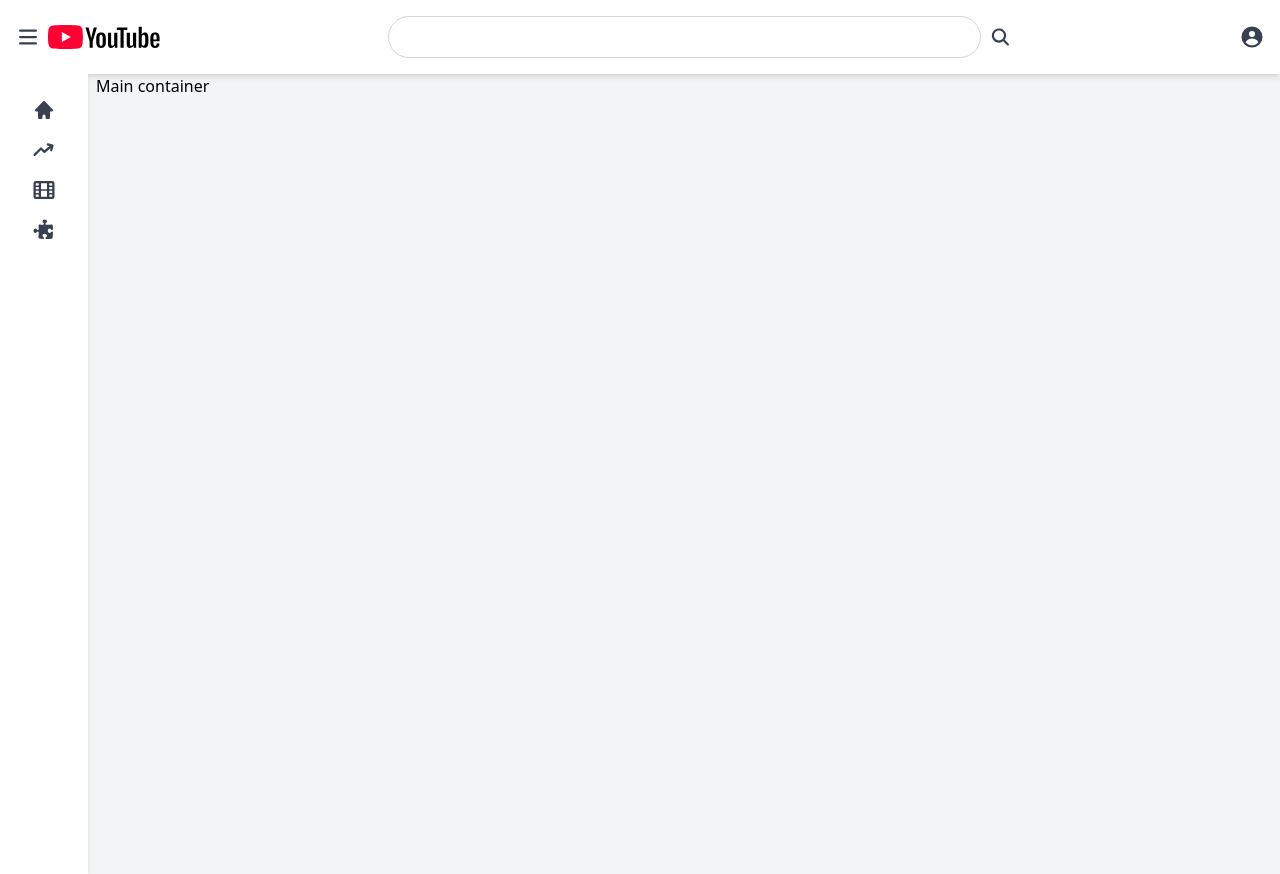
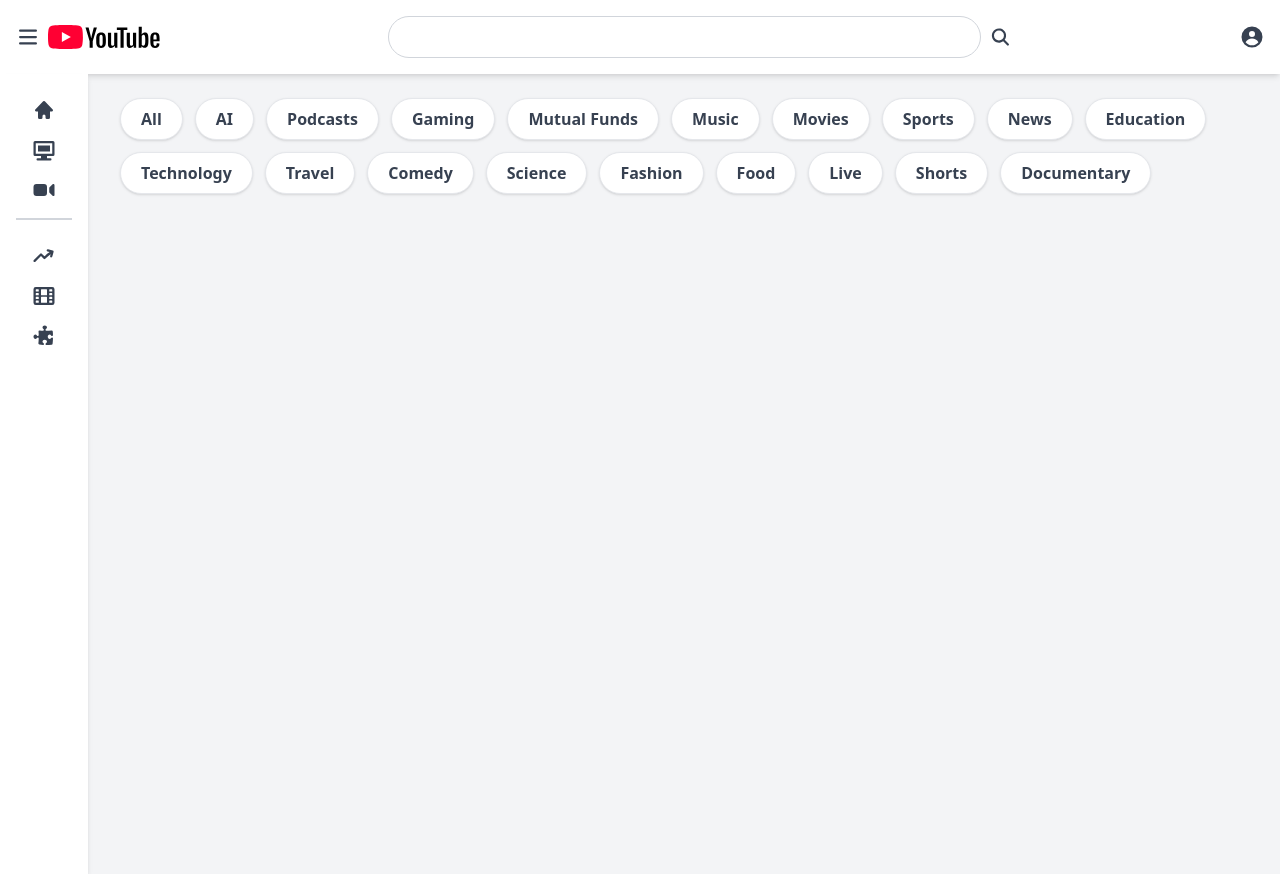
Before and after one commit to chitteshk/youtube-clone, a React (Create React App) app: page / in a window 1280 px wide. Built offline with nearby package versions, Linux system fonts and the light colour scheme; no server answers.

Commit message:
Router setup,styles and api integration

```diff
--- a/package.json
+++ b/package.json
@@ -40,6 +40,7 @@
   "devDependencies": {
     "@reduxjs/toolkit": "^2.8.2",
     "react-redux": "^9.2.0",
+    "react-router-dom": "^7.7.0",
     "tailwindcss": "^3.4.17"
   }
 }
--- a/src/App.js
+++ b/src/App.js
@@ -1,6 +1,5 @@
 import React from 'react';
 import Body from './components/Body';
-
 function App() {
   return (
     <div className="app min-h-screen bg-gray-100 w-full">
--- /dev/null
+++ b/src/appRouter.js
@@ -0,0 +1,21 @@
+import { createBrowserRouter } from "react-router-dom";
+import MainContainer from "./components/main-container/MainContainer";
+import App from "./App";
+
+export const appRouter = createBrowserRouter([
+    {
+        path: "/",
+        element: <App/>,
+        children: [
+            {
+                path: '/',
+                element: <MainContainer/>
+            },
+            {
+                path: '/'
+            }
+        ]
+
+
+    }
+])
--- a/src/components/Body.jsx
+++ b/src/components/Body.jsx
@@ -1,7 +1,7 @@
 import React, { useState } from "react";
 import TopNav from "./topnav/TopNav";
 import SideNav from "./sidenav/SideNav";
-import MainContainer from "./main-container/MainContainer";
+import { Outlet } from "react-router-dom";
 
 const Body = () => {
   const [isSideNavOpen, setIsSideNavOpen] = useState(
@@ -17,9 +17,9 @@ const Body = () => {
   return (
     <div>
       <TopNav toggleSideNav={toggleSideNav} />
-      <div className="flex gap-2 min-h-screen w-full flex-grow">
+      <div className="flex gap-2 min-h-screen min-w-fit">
         <SideNav isSideNavOpen={isSideNavOpen} />
-        <MainContainer />
+        <Outlet/>
       </div>
     </div>
   );
--- /dev/null
+++ b/src/components/main-container/CategoryList.jsx
@@ -0,0 +1,40 @@
+import React from "react";
+const CategoryList = () => {
+  const list = [
+    "All",
+    "AI",
+    "Podcasts",
+    "Gaming",
+    "Mutual Funds",
+    "Music",
+    "Movies",
+    "Sports",
+    "News",
+    "Education",
+    "Technology",
+    "Travel",
+    "Comedy",
+    "Science",
+    "Fashion",
+    "Food",
+    "Live",
+    "Shorts",
+    "Documentary",
+  ];
+  return (
+    <div className="py-2 w-full">
+      <div className="flex flex-row flex-wrap gap-3 px-2">
+        {list.map((item) => (
+          <button
+            key={item}
+            className="px-5 py-2 bg-white text-gray-700 font-semibold rounded-3xl shadow border border-gray-200 hover:bg-blue-500 hover:text-white transition-colors duration-200 focus:outline-none focus:ring-2 focus:ring-blue-400 focus:ring-offset-2"
+          >
+            {item}
+          </button>
+        ))}
+      </div>
+    </div>
+  );
+};
+
+export default CategoryList;
--- a/src/components/main-container/MainContainer.jsx
+++ b/src/components/main-container/MainContainer.jsx
@@ -1,9 +1,25 @@
-import React from 'react'
+import React, { useEffect } from 'react'
+import CategoryList from './CategoryList'
+import { YOUTUBE_API } from '../../utils/constants';
 
 const MainContainer = () => {
+
+  useEffect(() => {
+    getVideos();
+  },[]);
+
+
+  const getVideos = async() => {
+      const data = await fetch(YOUTUBE_API);
+      const videoObject = await data.json();
+      console.log(videoObject);
+  }
+
   return (
-    <div>
-      Main container
+    <div className='main flex w-full'>
+      <div className='category-filter p-4'>
+        <CategoryList/>
+      </div>
     </div>
   )
 }
--- a/src/components/sidenav/SideNav.jsx
+++ b/src/components/sidenav/SideNav.jsx
@@ -1,29 +1,58 @@
-import React from 'react'
-import { HomeIcon, ArrowTrendingUpIcon, FilmIcon, PuzzlePieceIcon } from '@heroicons/react/16/solid'
+import React from "react";
+import {
+  HomeIcon,
+  ArrowTrendingUpIcon,
+  FilmIcon,
+  PuzzlePieceIcon,
+  TvIcon,
+  VideoCameraIcon,
+} from "@heroicons/react/16/solid";
+import { Link } from "react-router-dom";
 
 const SideNav = ({ isSideNavOpen }) => {
   return (
-    <div className={`bg-white shadow-md p-4 ${isSideNavOpen ? 'w-64' : 'w-45'}`}>
-      <div className='flex flex-col'>
-        <button className='flex flex-row gap-2 py-2 px-4 hover:bg-gray-100 items-center w-full'>
+    <div
+      className={`bg-white shadow-md p-4 ${isSideNavOpen ? "w-64" : "w-45"}`}
+    >
+      <div className="flex flex-col">
+        <Link className="flex flex-row gap-2 py-2 px-4 hover:bg-gray-100 items-center w-full">
           <HomeIcon className="h-6 w-6 text-gray-700 cursor-pointer" />
           {isSideNavOpen && <span>Home</span>}
-        </button>
-        <button className='flex flex-row gap-2 py-2 px-4 hover:bg-gray-100 items-center w-full'>
+        </Link>
+        <Link
+          to="/"
+          className="flex flex-row gap-2 py-2 px-4 hover:bg-gray-100 items-center w-full"
+        >
+          <TvIcon className="h-6 w-6 text-gray-700 cursor-pointer" />
+          {isSideNavOpen && <span>Shorts</span>}
+        </Link>
+        <Link className="flex flex-row gap-2 py-2 px-4 hover:bg-gray-100 items-center w-full">
+          <VideoCameraIcon className="h-6 w-6 text-gray-700 cursor-pointer" />
+          {isSideNavOpen && <span>Subscription</span>}
+        </Link>
+        <div className="flex justify-center mt-2">
+          <span className="w-full h-0 border border-gray-300"></span>
+        </div>
+        <div className={`px-4 py-2 font-bold ${isSideNavOpen ? "mt-4" : 'mt-0' }`}>{isSideNavOpen? 'Explore' : ''}</div>
+        <Link
+          to="/trending"
+          className="flex flex-row gap-2 py-2 px-4 hover:bg-gray-100 items-center w-full"
+        >
           <ArrowTrendingUpIcon className="h-6 w-6 text-gray-700 cursor-pointer" />
           {isSideNavOpen && <span>Trending</span>}
-        </button>
-        <button className='flex flex-row gap-2 py-2 px-4 hover:bg-gray-100 items-center w-full'>
+        </Link>
+
+        <Link className="flex flex-row gap-2 py-2 px-4 hover:bg-gray-100 items-center w-full">
           <FilmIcon className="h-6 w-6 text-gray-700 cursor-pointer" />
           {isSideNavOpen && <span>Movies</span>}
-        </button>
-        <button className='flex flex-row gap-2 py-2 px-4 hover:bg-gray-100 items-center w-full'>
+        </Link>
+        <Link className="flex flex-row gap-2 py-2 px-4 hover:bg-gray-100 items-center w-full">
           <PuzzlePieceIcon className="h-6 w-6 text-gray-700 cursor-pointer" />
           {isSideNavOpen && <span>Gaming</span>}
-        </button>
+        </Link>
       </div>
     </div>
-  )
-}
+  );
+};
 
-export default SideNav
+export default SideNav;
--- a/src/index.js
+++ b/src/index.js
@@ -3,12 +3,17 @@ import ReactDOM from 'react-dom/client';
 import './index.css';
 import App from './App';
 import reportWebVitals from './reportWebVitals';
+import { RouterProvider } from 'react-router-dom';
+import { appRouter } from './appRouter';
+
 
 const root = ReactDOM.createRoot(document.getElementById('root'));
 root.render(
-  <React.StrictMode>
-    <App />
-  </React.StrictMode>
+  <RouterProvider router={appRouter}>
+    <React.StrictMode>
+      <App />
+    </React.StrictMode>
+  </RouterProvider>
 );
 
 reportWebVitals();
--- /dev/null
+++ b/src/utils/constants.js
@@ -0,0 +1,3 @@
+const apiKey = process.env.REACT_APP_YOUTUBE_API_KEY
+
+export const YOUTUBE_API = `https://youtube.googleapis.com/youtube/v3/videos?part=snippet%2CcontentDetails%2Cstatistics&chart=mostPopular&maxResults=50&regionCode=IN&key=${apiKey}`;
--- a/tailwind.config.js
+++ b/tailwind.config.js
@@ -1,4 +1,5 @@
 /** @type {import('tailwindcss').Config} */
+
 module.exports = {
   content: [
     "./src/**/*.{js,jsx,ts,tsx}",
```
Also changed, not shown: 2 other files (tests, documents, lock files or other folders).
